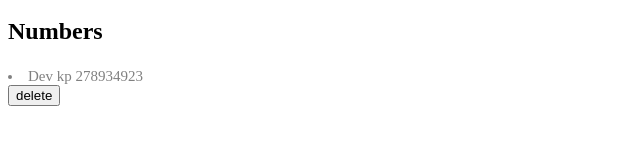
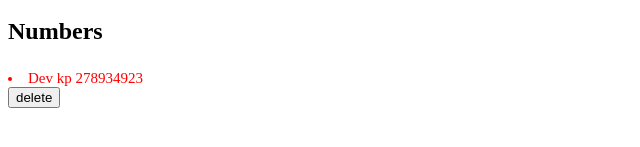
Before and after one commit to Devanshukoli/full-stack-submission-repo, a React (Vite) app in the folder part2/: page / in a window 1280 px wide. Shown: the part 301-448 px from the top of the page, without its empty margins (0-640 px from the left). Built offline with nearby package versions, Linux system fonts and the light colour scheme; data requests are answered from the project's data file.

Commit message:
add class selectors in index.css file

```diff
--- a/part2/components/Person.jsx
+++ b/part2/components/Person.jsx
@@ -4,7 +4,7 @@ const Persons = (props) => {
       <h2>Numbers</h2>
       {props.persons.map((person) => (
         <>
-          <li key={person.id}>{person.name} {person.number}</li>
+          <li className="person" key={person.id}>{person.name} {person.number}</li>
           <button onClick={() => props.deletePersonNum(person.id)}>delete</button>
         </>
       ))}
--- a/part2/src/index.css
+++ b/part2/src/index.css
@@ -8,3 +8,9 @@ li {
   padding-top: 3px;
   font-size: 15px;
 }
+
+.person {
+  color: red;
+  padding-top: 5px;
+  font-size: 15px;
+}
```
